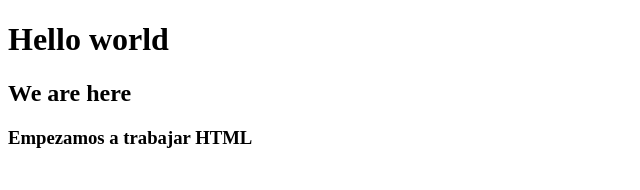
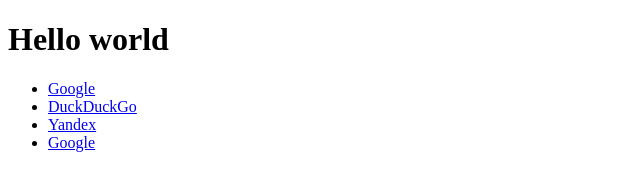
Before and after one commit to AnastasiiaLevkina/M04_AnastasiiaLevkina, a plain HTML site: page index.html in a window 1280 px wide. Shown: the whole page, without its empty margins (0-640 px from the left). Drawn offline with Linux system fonts and the light colour scheme.

Commit message:
buscadores

```diff
--- a/index.html
+++ b/index.html
@@ -3,6 +3,7 @@
     <head>
         <title>Mi Pagina Web</title>
         <link rel="icon" type="image/x-icon" href="./Images/baixa.png"/>
+        <meta charset="es">
         <meta name="descrition" content="Primer ejercicio">
         <meta name="author" content="Anastasiia Levkina">
     </head>
@@ -10,7 +11,13 @@
         <header>
             <h1>Hello world</h1>
         </header>
-        <h2>We are here</h2>
-        <h3>Empezamos a trabajar HTML</h3>
+        <nav>
+            <ul>
+                <li><a href="https://www.google.com/?hl=ca">Google</a></li>
+                <li><a target="_blank" href="https://duckduckgo.com/">DuckDuckGo</a></li>
+                <li><a href="https://yandex.com/">Yandex</a></li>
+                <li><a target="_blank" href="https://www.bing.com/?setlang=es">Google</a></li>
+            </ul>
+        </nav>
     </body>
 </html>
```
